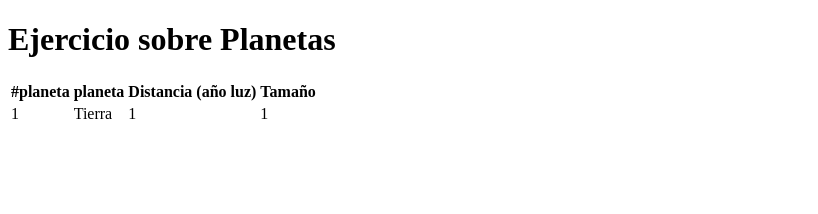
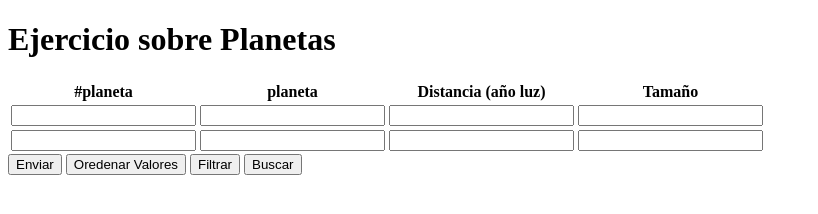
Before and after one commit to felixcesp/planets, a plain HTML site: page index.html in a window 1280 px wide. Shown: the whole page, without its empty margins (0-818 px from the left). Drawn offline with Linux system fonts and the light colour scheme.

Commit message:
Estructura html terminada

```diff
--- a/index.html
+++ b/index.html
@@ -19,13 +19,26 @@
         </thead>
         <tbody>
             <tr>
-                <td>1</td>
-                <td>Tierra</td>
-                <td>1</td>
-                <td>1</td>
+                <td><input type="number" id="n_planeta_1" class="numeracion_planetas planeta1"></td>
+                <td><input type="text" id="np_planeta_1" class="nombre_planetas planeta1"></td>
+                <td><input type="number" id="d_planeta_1" class="distancia_planetas planeta1"></td>
+                <td><input type="number" id="t_planeta_1" class="tamanio_planetas planeta1"></td>
             </tr>
+            <tr>
+                <td><input type="number" id="n_planeta_2" class="numeracion_planetas planeta2"></td>
+                <td><input type="text" id="np_planeta_2" class="nombre_planetas planeta2"></td>
+                <td><input type="number" id="d_planeta_2" class="distancia_planetas planeta2"></td>
+                <td><input type="number" id="t_planeta_2" class="tamanio_planetas planeta2"></td>
+            </tr>
+
         </tbody>
     </table>
+    <div class="container">
+        <button id="btn_enviar_evaluacion" class="item">Enviar</button>
+        <button id="btn_ordenar_valores" class="item">Oredenar Valores</button>
+        <button id="btn_filtrar_distancia" class="item">Filtrar</button>
+        <button id="btn_buscar_planeta" class="item">Buscar</button>
+    </div>
 
 </body>
 </html>
```
Also changed, not shown: script/pelicula.js (added), script/script.js (added).
